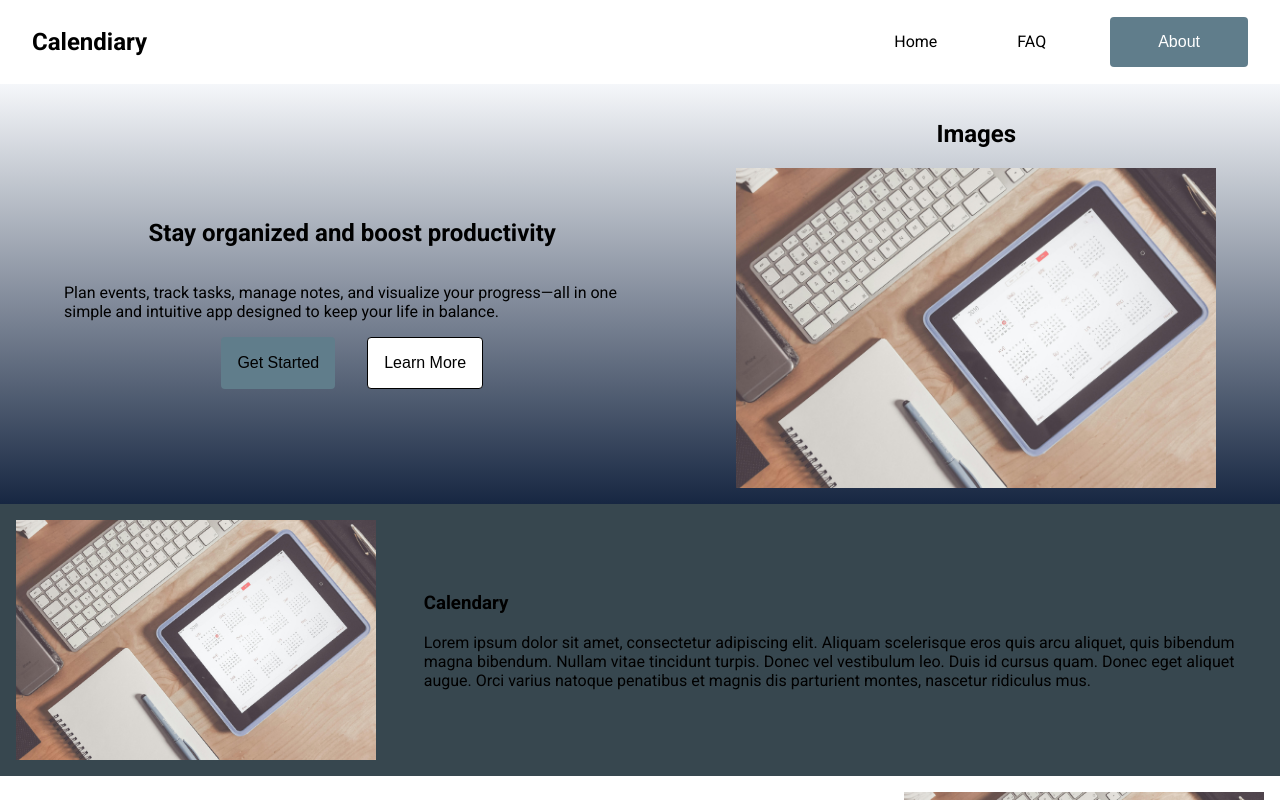
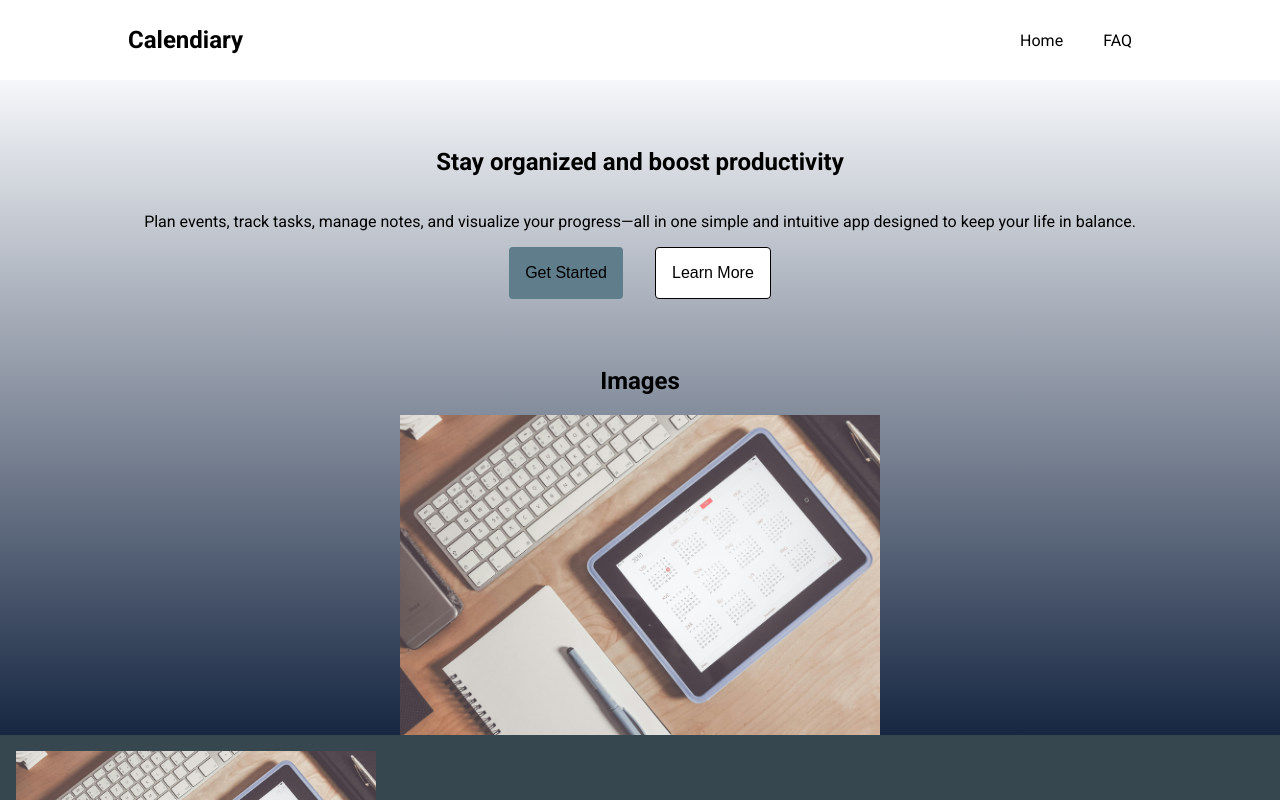
Before and after one commit to rrubbenn/Calendiary, an Angular app in the folder Calendiary/: page / in a window 1280 px wide. Shown: the top 800 px of the page. Built offline with nearby package versions, Linux system fonts and the light colour scheme.

Commit message:
style(header): changed structure and styles

```diff
--- a/Calendiary/src/app/header/header.component.html
+++ b/Calendiary/src/app/header/header.component.html
@@ -1,26 +1,11 @@
 <header>
-    <div class="container">
+    <div class="inner_header">
         <div class="title">
             <h2> Calendiary </h2>
         </div>
-        <div class="extras">
-            <div class="others">
-                <a href="">
-                    <p>
-                        Home
-                    </p>
-                </a>
-            </div>
-            <div class="others">
-                <a href="">
-                    <p>
-                        FAQ
-                    </p>
-                </a>
-            </div>
-            <div class="about">
-                <button> About </button>
-            </div>
-        </div>
+        <ul class="navigation">
+            <a href="#"> <li> Home </li> </a>
+            <a href="#"> <li> FAQ </li> </a>
+        </ul>
     </div>
 </header>
--- a/Calendiary/src/app/header/header.component.scss
+++ b/Calendiary/src/app/header/header.component.scss
@@ -1,77 +1,62 @@
+* {
+    list-style: none;
+    text-decoration: none;
+    padding: 0;
+    margin: 0;
+}
+
 :host {
-    display: block;
     width: 100%;
-    position: sticky;
+    height: 80px;
+    position: fixed;
     top: 0;
-    z-index: 1000;
+    z-index: 0;
 }
 
 header {
     width: 100%;
-    padding: 0;
-    margin: 0;
-    height: auto;
+    height: 80px;
+    display: flex;
+    align-items: center;
     background: white;
+    padding: 0 10%;
+    box-sizing: border-box;
 }
-.container {
+
+.inner_header {
+    width: 100%;
+    height: 100%;
     display: flex;
     justify-content: space-between;
     align-items: center;
-    background: white;
-    padding: .5rem;
 }
 
 .title {
-    padding: 0rem 1.5rem;
+    display: flex;
+    align-items: center;
 }
 
-.extras {
-    flex-grow: 1;
-    display: flex;
-    justify-content: flex-end;
-    align-items: center;
-    gap: 1rem;
-    margin-right: 1.5rem;
+.title h2 {
+    margin: 0;
+    font-size: 1.5rem;
 }
 
-.others {
-    padding: 0 1.5rem;
-    border: 0;
-    border-radius: 4px;
-    transition: background-color 0.3s ease;
+.navigation {
+    display: flex;
+    align-items: center;
 }
 
-.others:hover {
-    text-decoration: underline;
-    background-color: #cacaca;
+.navigation a {
+    display: flex;
+    align-items: center;
+    padding: 10px 20px;
+    color: black;
+    text-decoration: none;
+    height: auto;
 }
 
-.about {
-    margin-left: 1rem;
+.navigation a:hover {
+    border-radius: 4px;
+    font-weight: 800;
+    text-decoration: underline;
 }
-
-.about button {
-
-    padding: 1rem 3rem;
-
-    border: 0px;
-    border-radius: 4px;
-
-    background-color: #607d8b;
-    font-size:medium;
-    color: white;
-    transition: background-color 0.3s ease;
-}
-
-.about button:hover {
-    background-color: #4a4d4e;
-}
-
-a {
-    text-decoration: none;
-    color: black;
-    display: inline-block; /* Hace que el <a> ocupe todo el espacio de su contenedor */
-    width: 100%; /* Asegura que el enlace ocupe todo el ancho */
-    height: 100%; /* Asegura que el enlace ocupe todo el alto */
-    padding: 0rem 0.5rem;
-}
--- a/Calendiary/src/app/home/home.component.scss
+++ b/Calendiary/src/app/home/home.component.scss
@@ -14,11 +14,11 @@
 
 .hero {
     display: flex;
-    flex-direction: row;
+    flex-direction: column;
     justify-content: center;
     align-items: center;
-    padding: 1em;
-
+    padding: 0em 1em;
+    width: 100%;
     background: linear-gradient(to bottom, #f5f7fa, #172742);
 }
 
@@ -31,7 +31,6 @@
 }
 
 .hero-title {
-
 }
 
 .hero-description {
--- a/Calendiary/src/styles.scss
+++ b/Calendiary/src/styles.scss
@@ -8,6 +8,7 @@ html {
 body {
     font-family: 'Roboto', sans-serif;
     padding: 0;
+    padding-top: 80px;
     margin: 0;
     height: 100vh;
     overflow-x: hidden;
```
